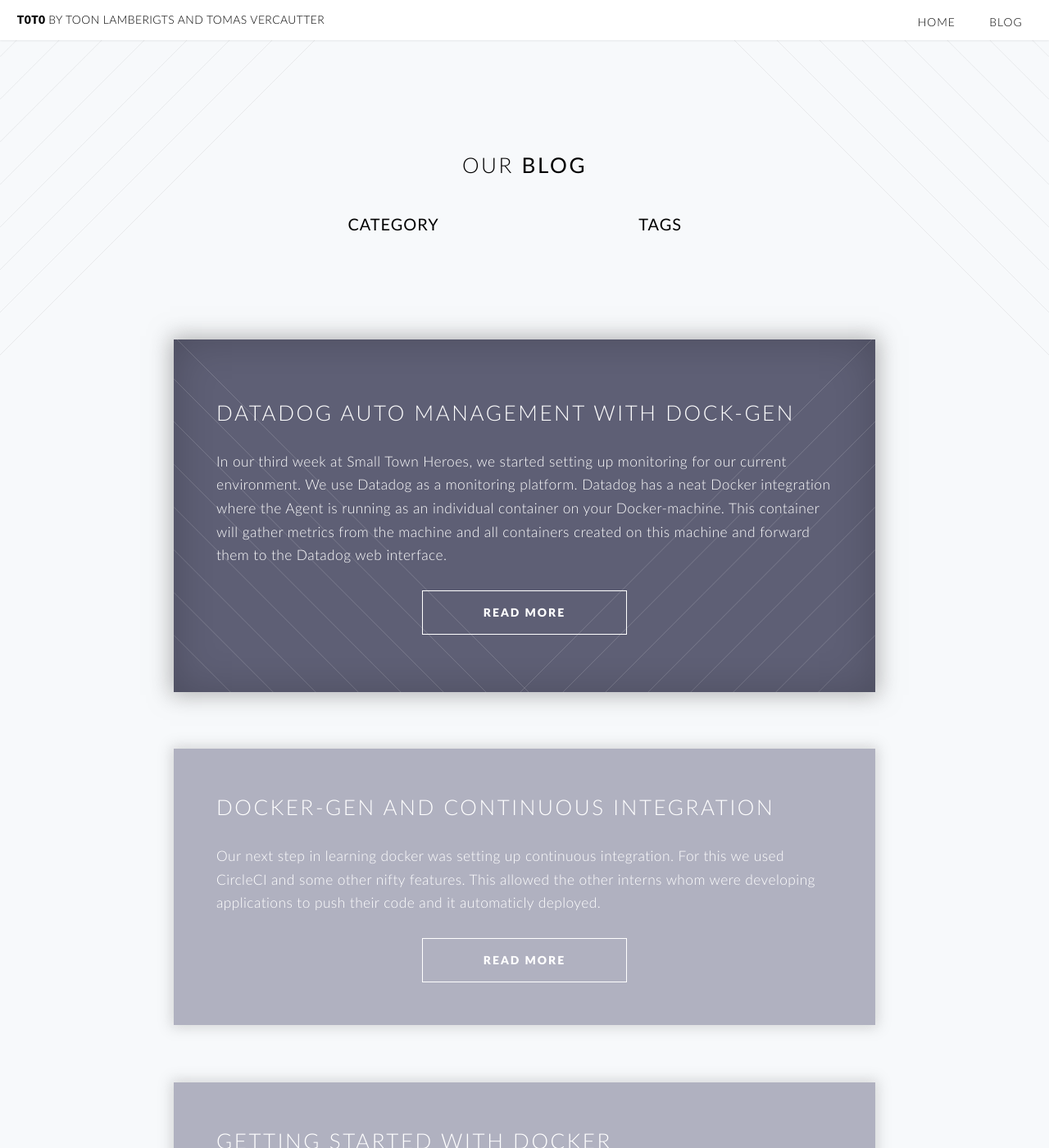
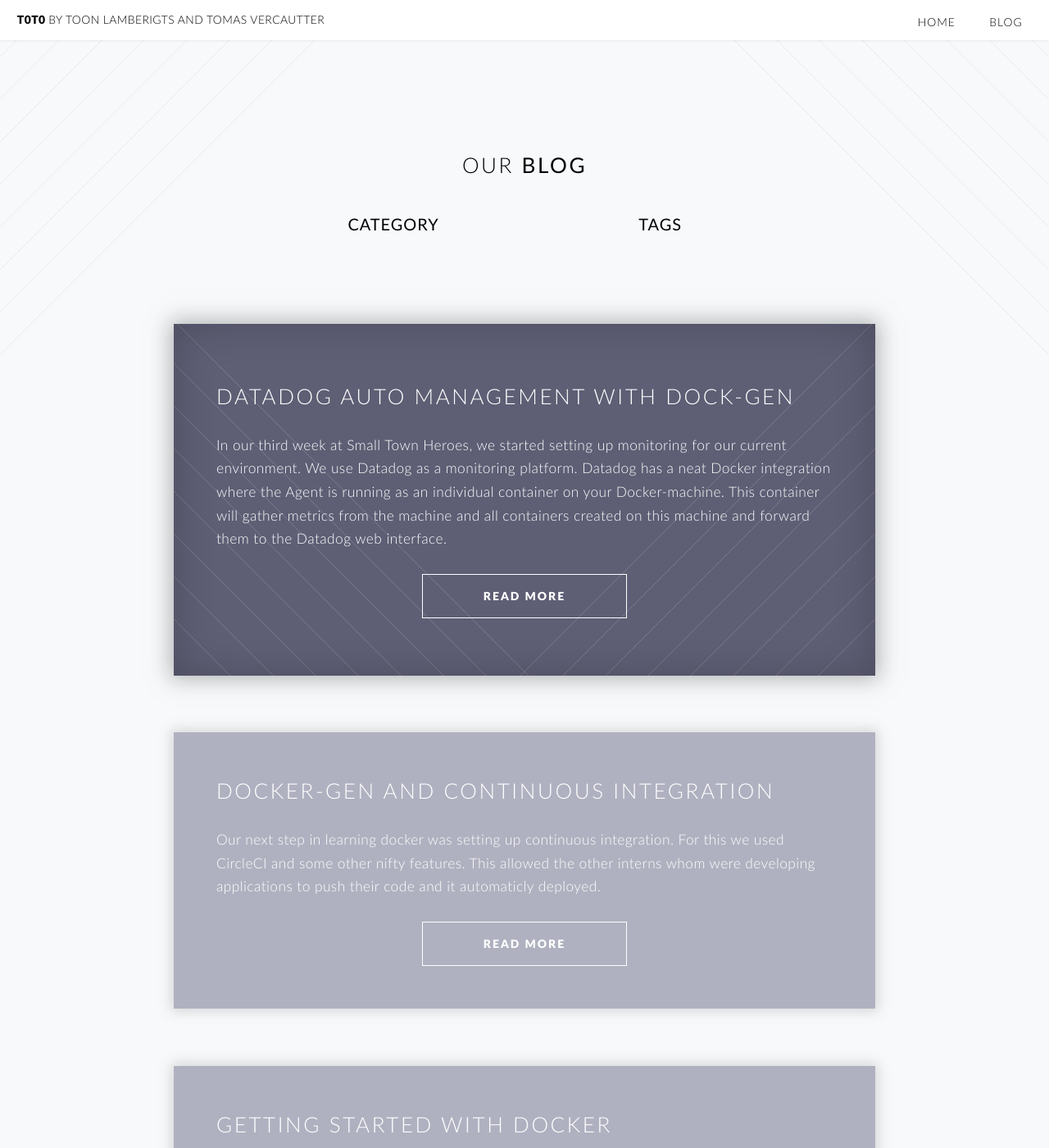
Before and after one commit to t0t0/t0t0.github.io, a Jekyll site: the page built from blog.html, in a window 1280 px wide and 1400 px high. Shown: the whole window at 82% size. Built offline with Jekyll 4.4.1, drawn with Linux system fonts in a browser that asks for light colours.

Commit message:
remove margin bottom on h3 in blog and category page

```diff
--- a/blog.html
+++ b/blog.html
@@ -5,7 +5,7 @@ layout: default
 <article id="main">
     <header class="special container">
         <h2>Our <strong>Blog</strong></h2>
-        <h3><a href="/category.html" class="btn btn-5 btn-5a t0t0-cat-mark" style="border-bottom:none"><span><strong>category</strong></span></a><a href="/tags.html" class="btn btn-5 btn-5a t0t0-tag-mark"><span><strong>tags</strong></span></a></h3>
+        <h3 class="nomarginbot"><a href="/category.html" class="btn btn-5 btn-5a t0t0-cat-mark" style="border-bottom:none"><span><strong>category</strong></span></a><a href="/tags.html" class="btn btn-5 btn-5a t0t0-tag-mark"><span><strong>tags</strong></span></a></h3>
     </header>
     <section class="wrapper style4 container">
         <ul class="posts">
--- a/css/style.css
+++ b/css/style.css
@@ -1242,7 +1242,9 @@ pre {
 
 
 /* tags */
-
+h3.nomarginbot{
+	margin-bottom: 0;
+}
 
 li h3 {
 	text-transform: none;
@@ -1269,6 +1271,22 @@ li h3 small {
     text-transform: lowercase;
 }
 
+.t0t0-cat-mark{
+	padding: 0 .5rem 0 .5rem;
+	border-radius: 5px;
+	background: #f0f0f0;
+	color: #999;
+	text-decoration: none;
+	margin-bottom: .75rem;
+	display: inline-block;
+	margin: 0 .5em .5em 0;
+}
+
+a.t0t0-cat-mark,
+a.t0t0-cat-mark:hover,
+a.t0t0-cat-mark:visited{
+    text-decoration: none;
+}
 
 a.t0t0-tag-mark,
 a.t0t0-tag-mark:hover,
```
